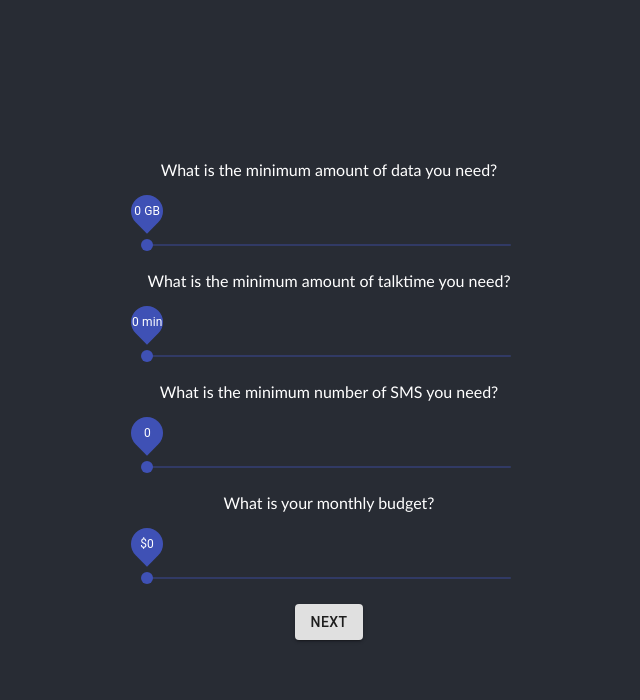
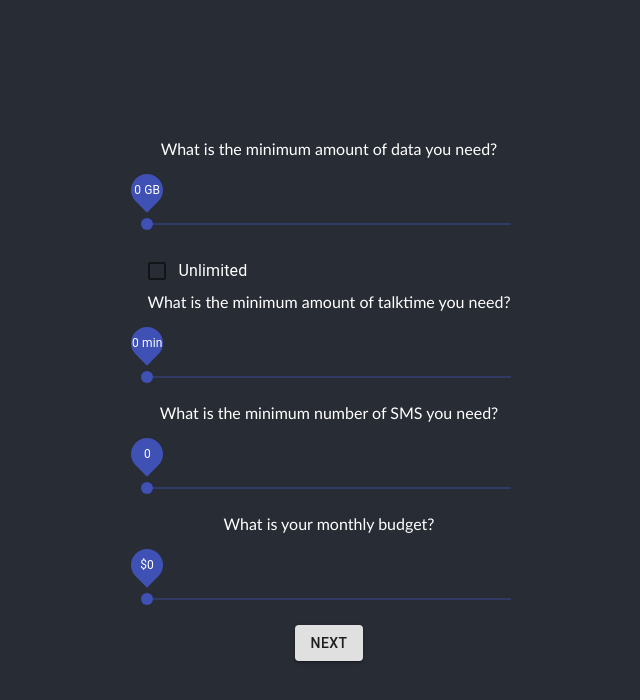
Before and after one commit to keanekwa/sg-mobile-plans, a React (Create React App) app: page / in a window 1280 px wide. Both pictures are taken after a click on the button "MOBILE PLAN FOR MYSELF". Shown: the top 700 px of the page, without its empty margins (311-951 px from the left). Built offline with nearby package versions, Linux system fonts and the light colour scheme.

Commit message:
Added unlimited checkbox. Functionality not yet

```diff
--- a/src/App/MobilePlanPaper.js
+++ b/src/App/MobilePlanPaper.js
@@ -36,7 +36,7 @@ const useStyles = makeStyles(theme => ({
   },
 }));
 
-function MobilePlanPaper(props) {
+export default function MobilePlanPaper(props) {
   const classes = useStyles();
   let pros, cons = undefined;
   if (props.pros === undefined) {
@@ -84,5 +84,3 @@ function MobilePlanPaper(props) {
     </Collapse>
   );
 }
-
-export default MobilePlanPaper;
--- a/src/App/NextButton.js
+++ b/src/App/NextButton.js
@@ -1,10 +1,8 @@
 import React from 'react';
 import { Button } from '@material-ui/core';
 
-function NextButton(props) {
+export default function NextButton(props) {
   return (
     <Button onClick={props.onClick} variant='contained'>Next</Button>
   );
 }
-
-export default NextButton;
--- a/src/App/Option.js
+++ b/src/App/Option.js
@@ -1,12 +1,10 @@
 import React from 'react';
 import { Button } from '@material-ui/core';
 
-function Option(props) {
+export default function Option(props) {
   return (
     <li className='option'>
       <Button variant='contained' onClick={props.onClick}>{props.value}</Button>
     </li>
   );
 }
-
-export default Option;
--- a/src/App/MySlider.js
+++ b/src/App/OptionSlider.js
@@ -10,7 +10,7 @@ const useStyles = makeStyles(theme => ({
   },
 }));
 
-function MySlider(props) {
+export default function OptionSlider(props) {
   const classes = useStyles();
   return (
       <Slider
@@ -25,5 +25,3 @@ function MySlider(props) {
       />
   );
 }
-
-export default MySlider;
--- a/src/App/Question.js
+++ b/src/App/Question.js
@@ -1,9 +1,7 @@
 import React from 'react';
 
-function Question(props) {
+export default function Question(props) {
   return (
     <h1>{props.question}</h1>
   );
 }
-
-export default Question;
--- a/src/App/SelectOptionsForSelf.js
+++ b/src/App/SelectOptionsForSelf.js
@@ -1,6 +1,7 @@
 import React from 'react';
 import NextButton from './NextButton.js'
-import MySlider from './MySlider.js'
+import OptionSlider from './OptionSlider.js'
+import UnlimitedCheckbox from './UnlimitedCheckbox.js'
 
 class SelectOptionsForSelf extends React.Component {
   constructor(props) {
@@ -23,7 +24,7 @@ class SelectOptionsForSelf extends React.Component {
     return (
       <div>
         What is the minimum amount of data you need?
-        <MySlider
+        <OptionSlider
           defaultValue={0}
           step={5}
           valueLabelFormat={value => `${value} ${'GB'}`}
@@ -31,8 +32,9 @@ class SelectOptionsForSelf extends React.Component {
           max={100}
           onChangeCommitted={(event, value) => this.setState({ ['minData']: value })}
         />
+        <UnlimitedCheckbox/>
         What is the minimum amount of talktime you need?
-        <MySlider
+        <OptionSlider
           defaultValue={0}
           step={100}
           valueLabelFormat={value => `${value} ${'min'}`}
@@ -41,7 +43,7 @@ class SelectOptionsForSelf extends React.Component {
           onChangeCommitted={(event, value) => this.setState({ ['minTalktime']: value })}
         />
         What is the minimum number of SMS you need?
-        <MySlider
+        <OptionSlider
           defaultValue={0}
           step={100}
           min={0}
@@ -49,7 +51,7 @@ class SelectOptionsForSelf extends React.Component {
           onChangeCommitted={(event, value) => this.setState({ ['minSMS']: value })}
         />
         What is your monthly budget?
-        <MySlider
+        <OptionSlider
           defaultValue={0}
           step={10}
           valueLabelFormat={value => `${'$'}${value}`}
--- /dev/null
+++ b/src/App/UnlimitedCheckbox.js
@@ -0,0 +1,37 @@
+import React from 'react';
+import { makeStyles } from '@material-ui/styles';
+import FormGroup from '@material-ui/core/FormGroup';
+import FormControlLabel from '@material-ui/core/FormControlLabel';
+import Checkbox from '@material-ui/core/Checkbox';
+
+const useStyles = makeStyles(theme => ({
+  root: {
+
+  },
+}));
+
+export default function OptionSlider(props) {
+  const classes = useStyles();
+  const [state, setState] = React.useState({
+    checked: false,
+  });
+
+  const handleChange = name => event => {
+    setState({ ...state, [name]: event.target.checked });
+  };
+
+  return (
+    <FormGroup row>
+      <FormControlLabel
+        control={
+          <Checkbox
+            checked={state.checked}
+            onChange={handleChange('checked')}
+            value="checked"
+          />
+        }
+        label="Unlimited"
+      />
+    </FormGroup>
+  );
+}
```
